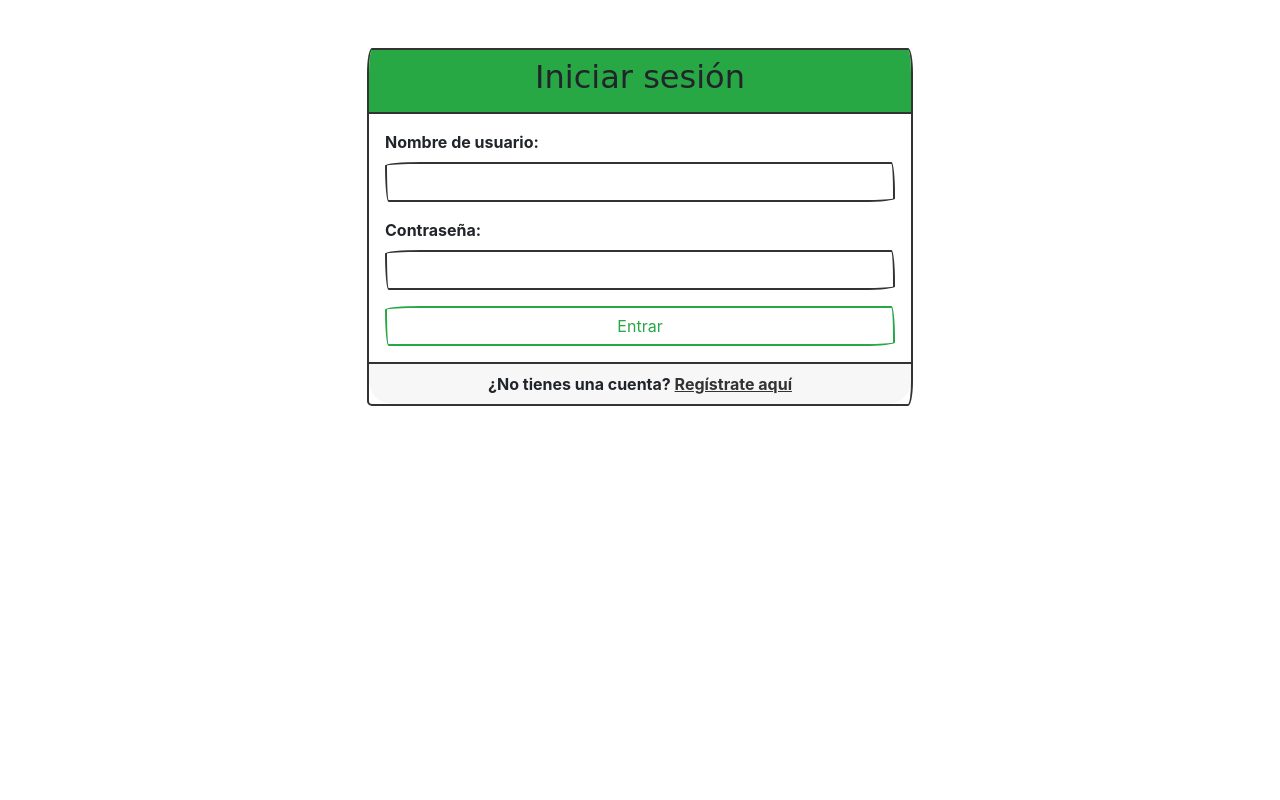
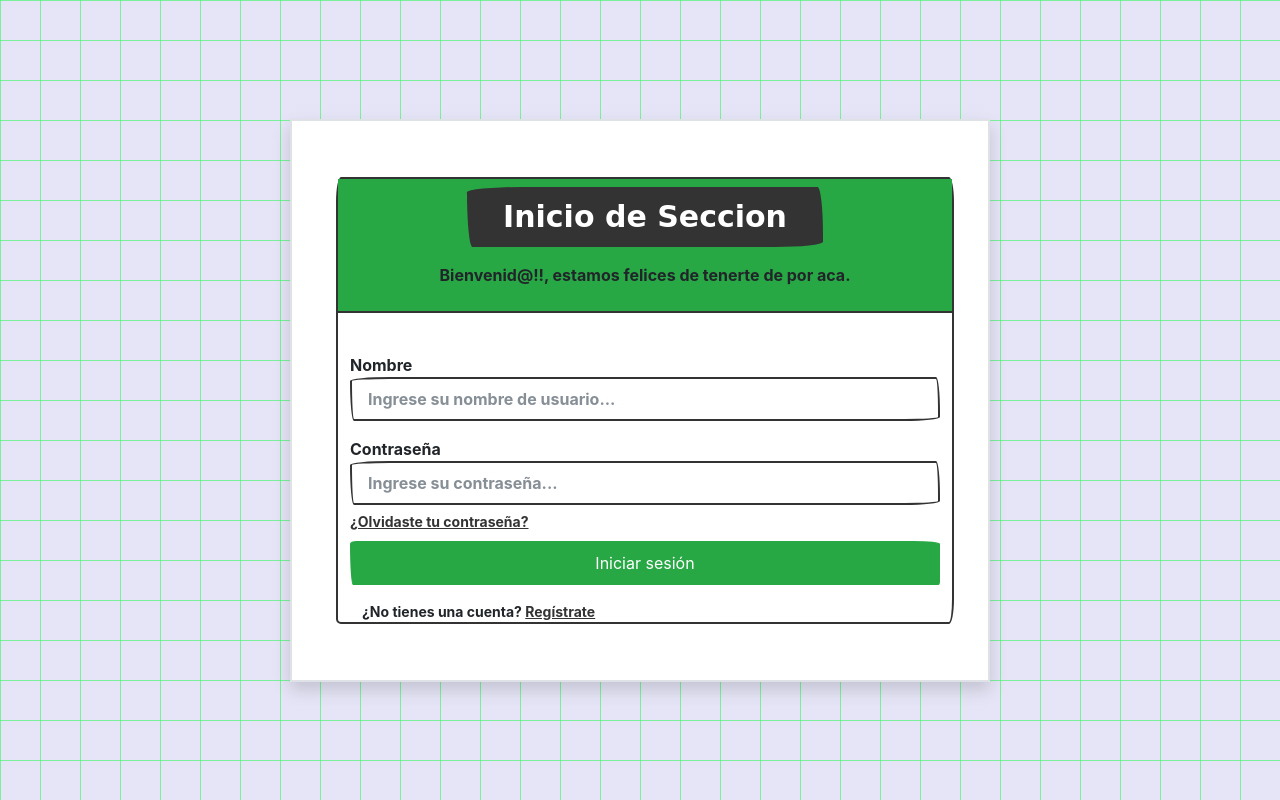
Before and after one commit to CesarG503/math_solver, a Django app: page /login/ in a window 1280 px wide. Run offline with Django 5.2, Linux system fonts and the light colour scheme; some web fonts are replaced.

Commit message:
add: agregando estilos al login y registro

```diff
--- /dev/null
+++ b/metodos_numericos/static/metodos_numericos/css/auth.css
@@ -0,0 +1,45 @@
+body {
+    background-color: #e5e5f7;
+    background-image: linear-gradient(#44f76baa 1px, transparent 1px), linear-gradient(to right, #44f76baa 1px, #e5e5f7aa 1px);
+    background-size: 40px 40px;
+}
+
+/*------------ Login container ------------*/
+
+.box-area {
+    width: 700px;
+}
+
+/*------------ Right box ------------*/
+
+.right-box {
+    padding: 40px 30px 40px 40px;
+}
+
+
+
+
+img{
+    object-fit: cover;
+    object-position: center;
+}
+
+/*------------ For small screens------------*/
+
+@media only screen and (max-width: 768px) {
+
+    .box-area {
+        margin: 0 10px;
+
+    }
+
+    .left-box {
+        height: 0px;
+        overflow: hidden;
+    }
+
+    .right-box {
+        padding: 10px;
+    }
+
+}
--- a/metodos_numericos/templates/auth/login.html
+++ b/metodos_numericos/templates/auth/login.html
@@ -3,37 +3,46 @@
 <html lang="es">
 <head>
     <meta charset="UTF-8">
+    <meta http-equiv="X-UA-Compatible" content="IE=edge">
+    <meta name="viewport" content="width=device-width, initial-scale=1.0">
     <link rel="stylesheet" href="https://bootswatch.com/5/sketchy/bootstrap.css">
+    <link rel="stylesheet" href="{% static 'metodos_numericos/css/auth.css' %}">
     <title>Iniciar sesión</title>
 </head>
 <body>
-    <div class="container mt-5">
-        <div class="row justify-content-center">
-            <div class="col-md-6">
-                <div class="card">
-                    <div class="card-header bg-success">
-                        <h2 class="text-center">Iniciar sesión</h2>
+    <!----------------------- Main Container -------------------------->
+    <div class="container d-flex justify-content-center align-items-center min-vh-100">
+        <!----------------------- Login Container -------------------------->
+        <div class="row border p-3 bg-white shadow box-area">
+            <!-------------------- ------ Right Box ---------------------------->
+            <div class="col right-box">
+                <form class="card row align-items-center" method="post">
+                    {% csrf_token %}
+                    <div class="card-header header-text mb-4 bg-success text-center">
+                        <h1><span class="badge bg-primary h1">Inicio de Seccion</span></h1>
+                        <p >Bienvenid@!!, estamos felices de tenerte de por aca.</p>
                     </div>
-                    <div class="card-body">
-                        <form method="post">
-                            {% csrf_token %}
-                            <div class="mb-3">
-                                <label for="username" class="form-label">Nombre de usuario:</label>
-                                <input type="text" class="form-control" id="username" name="username" required>
-                            </div>
-                            <div class="mb-3">
-                                <label for="password" class="form-label">Contraseña:</label>
-                                <input type="password" class="form-control" id="password" name="password" required>
-                            </div>
-                            <div class="d-grid">
-                                <button type="submit" class="btn btn-outline-success">Entrar</button>
-                            </div>
-                        </form>
+                    <p class="text-danger">{{ error }}</p>
+                    <label for="">Nombre</label>
+                    <div class="input-group mb-3">
+                        <input type="text" class="form-control form-control-lg bg-light fs-6" id="username" name="username" placeholder="Ingrese su nombre de usuario..." required>
                     </div>
-                    <div class="card-footer text-center">
-                        <p class="mb-0">¿No tienes una cuenta? <a href="{% url 'metodos_numericos:register' %}">Regístrate aquí</a></p>
+                    <label for="">Contraseña</label>
+                    <div class="input-group mb-1">
+                        <input type="password" class="form-control form-control-lg bg-light fs-6" id="password" name="password" placeholder="Ingrese su contraseña..." required>
                     </div>
-                </div>
+                    <div class="input-group mb-2 d-flex justify-content-between">
+                        <div class="forgot">
+                            <small><a href="#">¿Olvidaste tu contraseña?</a></small>
+                        </div>
+                    </div>
+                    <div class="input-group mb-3">
+                        <button type="submit" class="btn btn-lg btn-success w-100 fs-6">Iniciar sesión</button>
+                    </div>
+                    <div class="row">
+                        <small>¿No tienes una cuenta? <a href="{% url 'metodos_numericos:register' %}">Regístrate</a></small>
+                    </div>
+                </form>
             </div>
         </div>
     </div>
--- a/metodos_numericos/views.py
+++ b/metodos_numericos/views.py
@@ -89,7 +89,7 @@ def integracion_view(request):
         except Exception as e:
             messages.error(request, f'Error en el cálculo: {str(e)}')
 
-    return render(request, 'metodos_numericos/integracion.html', context)
+    return redirect(request, 'metodos_numericos/integracion.html', context)
 
 def login_view(request):
     if request.user.is_authenticated:
@@ -107,7 +107,7 @@ def login_view(request):
             messages.error(request, 'Usuario o contraseña incorrectos')
             return render(request, 'auth/login.html', {'form': form})
         else:
-            return render(request, 'auth/login.html', {'form': form})
+            return render(request, 'auth/login.html', {'form': form,'error':'Credenciales Incorrectas'})
     else:
         form = AuthenticationForm()
     return render(request, 'auth/login.html', {'form': form})
```
Also changed, not shown: metodos_numericos/templates/auth/register.html (+65 -29 lines), metodos_numericos/static/metodos_numericos/img/user.png (added).
